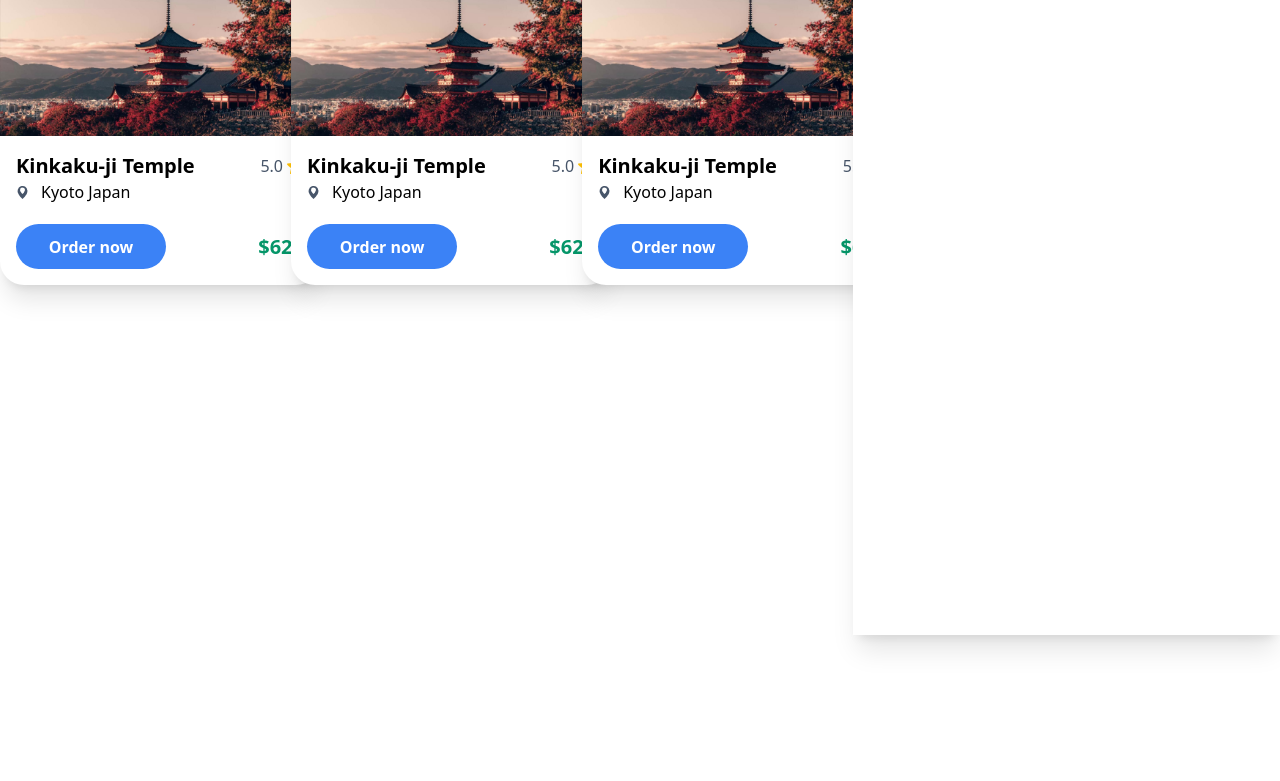
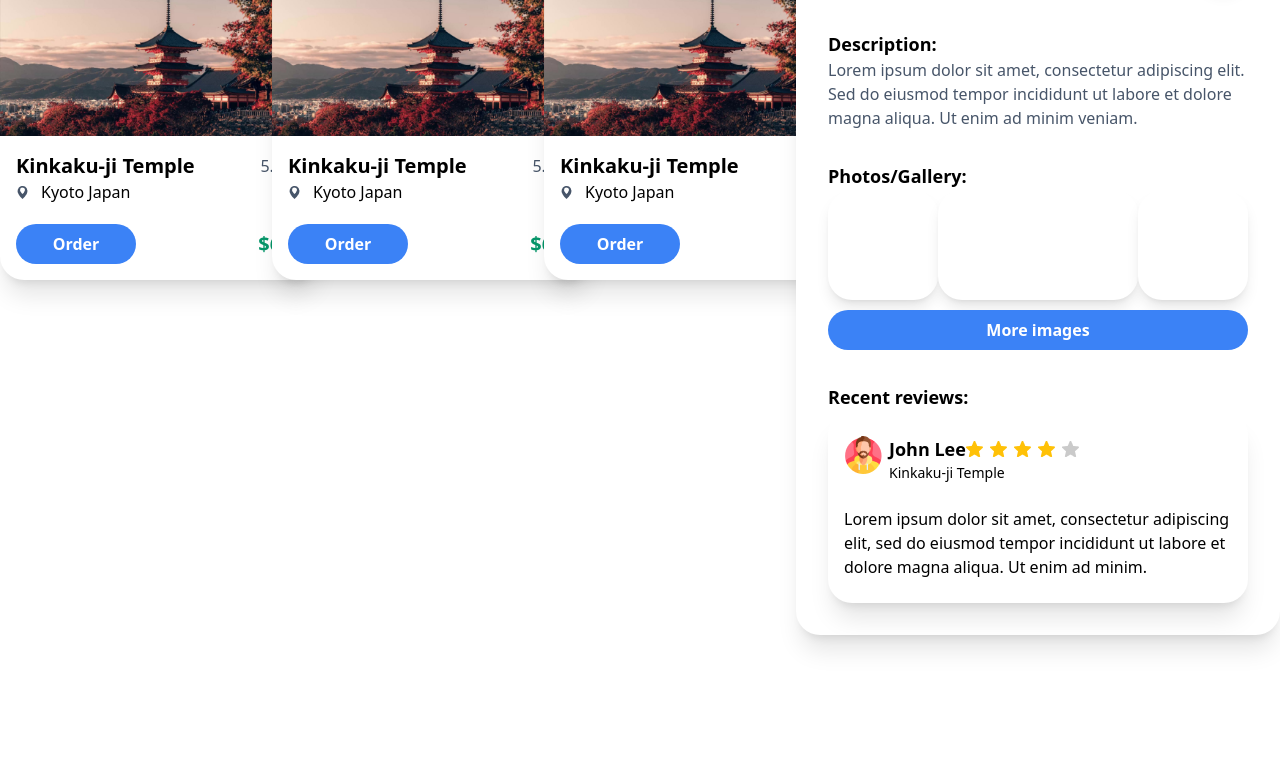
Before and after one commit to enterAUsernameryangosling/practica, a website: page public/destinations.html in a window 1280 px wide. Shown: the part 299-1080 px from the top of the page. Drawn offline with Linux system fonts and the light colour scheme.

Commit message:
little changes 2

```diff
--- a/public/destinations.html
+++ b/public/destinations.html
@@ -79,7 +79,7 @@
                             </div>
 
                             <div class="flex justify-between items-center">
-                                <button class="w-[150px] h-[45px] px-8 py-2 font-semibold bg-blue-500 text-white rounded-full max-md:hidden">Order now</button>
+                                <button class="w-[120px] h-[40px] px-8 py-2 font-semibold bg-blue-500 text-white rounded-full max-md:hidden">Order</button>
                                 <h3 class="font-semibold text-xl text-emerald-600">$625</h3>
                             </div>
                         </div>
@@ -105,7 +105,7 @@
                             </div>
 
                             <div class="flex justify-between items-center">
-                                <button class="w-[150px] h-[45px] px-8 py-2 font-semibold bg-blue-500 text-white rounded-full max-md:hidden">Order now</button>
+                                <button class="w-[120px] h-[40px] px-8 py-2 font-semibold bg-blue-500 text-white rounded-full max-md:hidden">Order</button>
                                 <h3 class="font-semibold text-xl text-emerald-600">$625</h3>
                             </div>
                         </div>
@@ -131,7 +131,7 @@
                             </div>
 
                             <div class="flex justify-between items-center">
-                                <button class="w-[150px] h-[45px] px-8 py-2 font-semibold bg-blue-500 text-white rounded-full max-md:hidden">Order now</button>
+                                <button class="w-[120px] h-[40px] px-8 py-2 font-semibold bg-blue-500 text-white rounded-full max-md:hidden">Order</button>
                                 <h3 class="font-semibold text-xl text-emerald-600">$625</h3>
                             </div>
                         </div>
@@ -139,7 +139,62 @@
                 </div>
             </div>
 
-            <div class="w-[500px] h-[730px] bg-white shadow-xl"></div>
+            <div class="p-8 w-[500px] h-[730px] bg-white rounded-3xl shadow-xl flex flex-col justify-between">
+                <div class="flex justify-between">
+                    <div>
+                        <h3 class="text-3xl font-semibold">Kinkaku-ji Temple</h3>
+                        <div class="flex gap-x-3 items-center">
+                            <img src="../images/location.png">
+                            <p class="text-slate-600">Kyoto Japan</p>
+                        </div>
+                    </div>
+
+                    <div class="w-[50px] h-[50px] bg-white rounded-full shadow-lg flex justify-center items-center">
+                        <img src="../images/favorite 1.png">
+                    </div>
+                </div>
+
+                <div>
+                    <p class="text-lg font-semibold">Description:</p>
+                    <p class="text-slate-600">Lorem ipsum dolor sit amet, consectetur adipiscing elit.
+                        Sed do eiusmod tempor incididunt ut labore et dolore magna aliqua.
+                        Ut enim ad minim veniam.</p>
+                </div>
+
+                <div>
+                    <p class="text-lg font-semibold">Photos/Gallery:</p>
+                    <div class="flex flex-col gap-y-[10px]">
+                        <div class="flex justify-between">
+                            <div class="w-[110px] h-[110px] bg-white rounded-3xl shadow-lg"></div>
+                            <div class="w-[200px] h-[110px] bg-white rounded-3xl shadow-lg"></div>
+                            <div class="w-[110px] h-[110px] bg-white rounded-3xl shadow-lg"></div>
+                        </div>
+
+                        <div class="w-full h-[40px] bg-blue-500 rounded-full flex justify-center items-center">
+                            <p class="text-white font-semibold">More images</p>
+                        </div>
+                    </div>
+                </div>
+
+                <div>
+                    <p class="text-lg font-semibold">Recent reviews:</p>
+                    <div class="w-full h-fit bg-white rounded-3xl shadow-xl px-4 py-6 flex flex-col gap-y-6">
+                        <div class="flex items-center">
+                            <div class="w-[45px] h-[45px] bg-white rounded-full"><img src="../images/user1.png"></div>
+                            <div>
+                                <div class="flex items-center justify-between">
+                                    <p class="font-semibold text-lg">John Lee</p>
+                                    <img src="../images/rating.png">
+                                </div>
+                                <p class="text-sm">Kinkaku-ji Temple</p>
+                            </div>
+                        </div>
+
+                        <p>Lorem ipsum dolor sit amet, consectetur adipiscing elit, sed do eiusmod tempor
+                            incididunt ut labore et dolore magna aliqua. Ut enim ad minim.</p>
+                    </div>
+                </div>
+            </div>
         </div>
     </section>
 
```
Also changed, not shown: public/home.html (+2 -2 lines), images/favorite 1.png (added), public/style.css.
